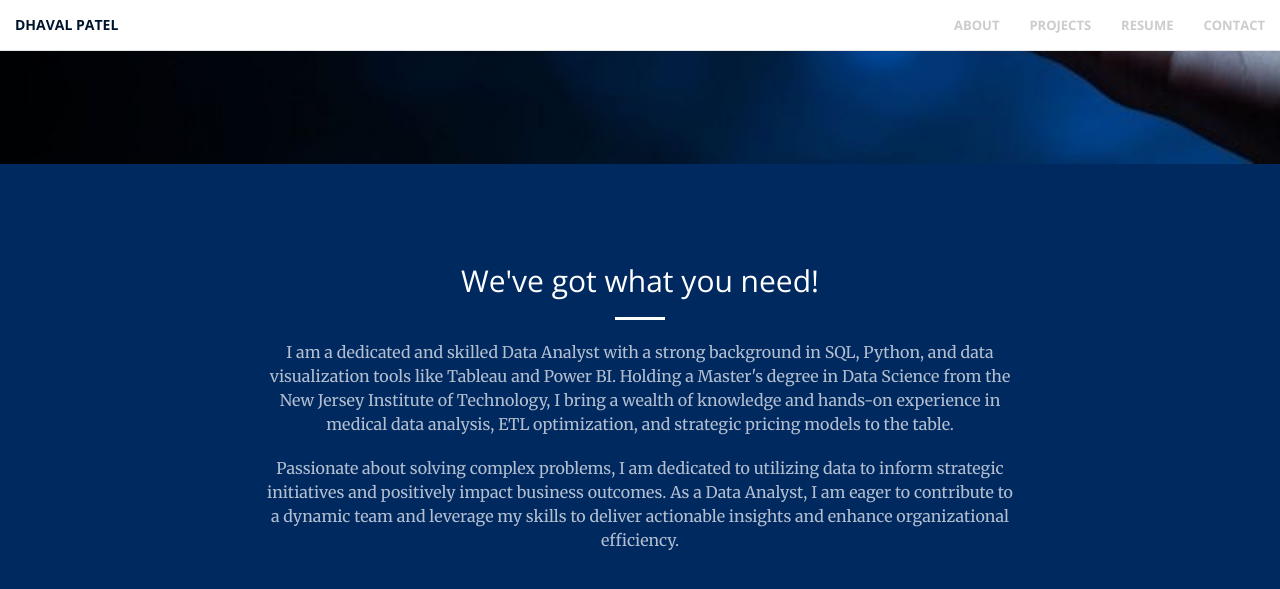
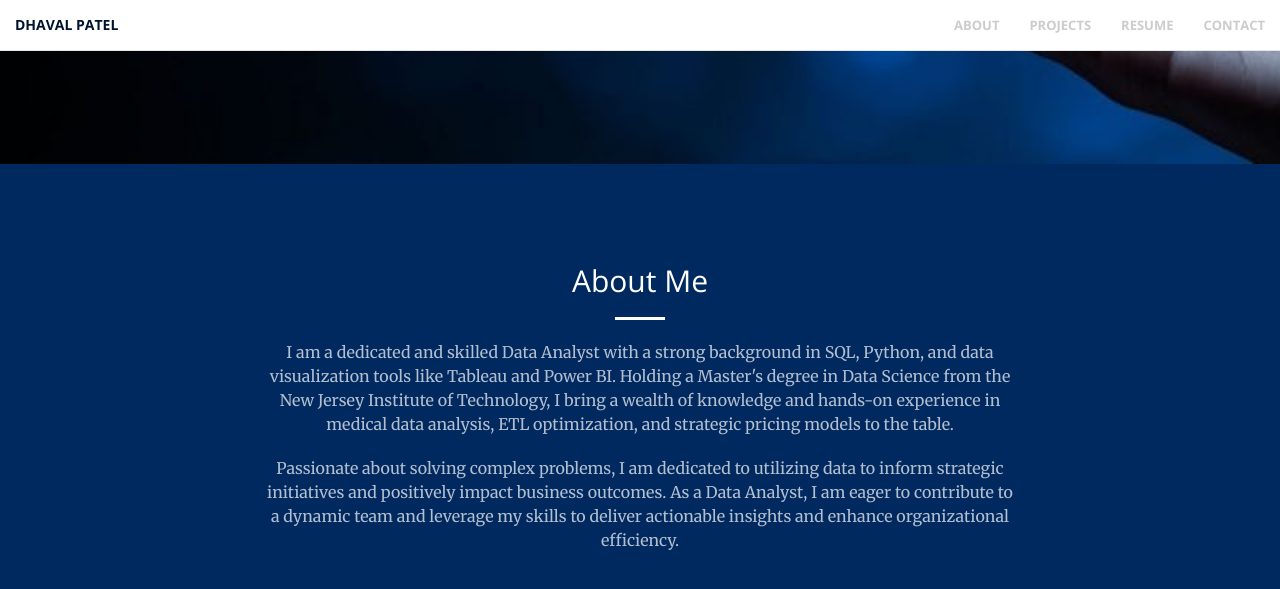
Before and after one commit to DhavalPatel511/portfolio, a Jekyll site: the page built from index.html, in a window 1280 px wide and 900 px high, scrolled down 736 px, cut to the strip 0-648 px from the top of the window. Shown: the top 589 px of the strip. Built offline with Jekyll 4.4.1, drawn with Linux system fonts in a browser that asks for light colours.

Commit message:
Update call-to-action.html

```diff
--- a/_includes/call-to-action.html
+++ b/_includes/call-to-action.html
@@ -2,7 +2,7 @@
     <div class="container">
         <div class="row">
             <div class="col-lg-8 col-lg-offset-2 text-center">
-                <h2 class="section-heading">We've got what you need!</h2>
+                <h2 class="section-heading">About Me</h2>
                 <hr class="light">
                 <p class="text-faded">I am a dedicated and skilled Data Analyst with a strong background in SQL, Python, and data visualization tools like Tableau and Power BI. Holding a Master's degree in Data Science from the New Jersey Institute of Technology, I bring a wealth of knowledge and hands-on experience in medical data analysis, ETL optimization, and strategic pricing models to the table.</p>
                 <p class="text-faded">Passionate about solving complex problems, I am dedicated to utilizing data to inform strategic initiatives and positively impact business outcomes. As a Data Analyst, I am eager to contribute to a dynamic team and leverage my skills to deliver actionable insights and enhance organizational efficiency.</p>
```
